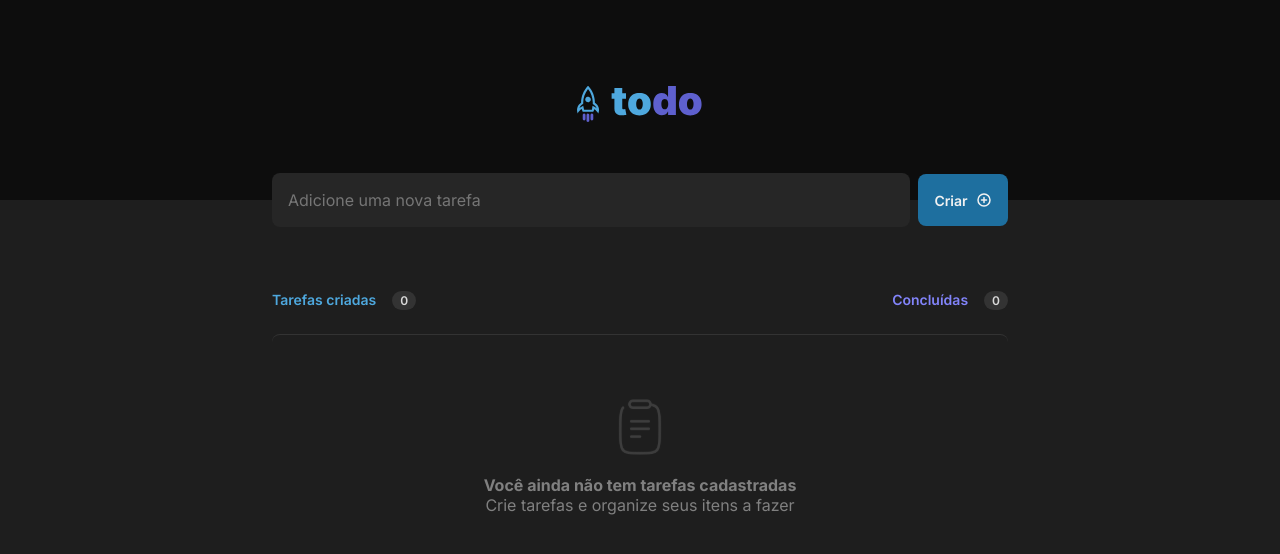
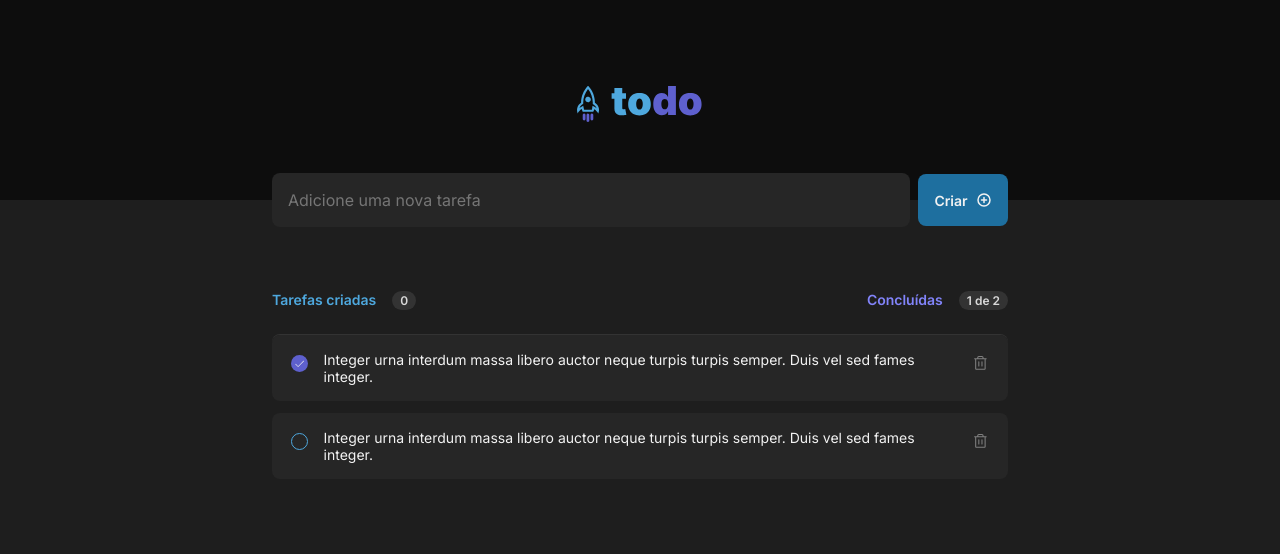
Before and after one commit to engdanielcarneiro/todo-app, a React (Vite) app: page / in a window 1280 px wide. Shown: the top 554 px of the page. Built offline with nearby package versions, Linux system fonts and the light colour scheme.

Commit message:
feat: finishing up components layout

```diff
--- a/package.json
+++ b/package.json
@@ -12,12 +12,14 @@
   "dependencies": {
     "@phosphor-icons/react": "^2.1.7",
     "react": "^18.3.1",
-    "react-dom": "^18.3.1"
+    "react-dom": "^18.3.1",
+    "uuid": "^10.0.0"
   },
   "devDependencies": {
     "@eslint/js": "^9.9.0",
     "@types/react": "^18.3.3",
     "@types/react-dom": "^18.3.0",
+    "@types/uuid": "^10.0.0",
     "@vitejs/plugin-react": "^4.3.1",
     "eslint": "^9.9.0",
     "eslint-plugin-react-hooks": "^5.1.0-rc.0",
--- a/src/App.module.css
+++ b/src/App.module.css
@@ -78,3 +78,68 @@
     border-top: 1px solid var(--gray-400);
     border-radius: 8px;
 }
+
+.notEmptyContainer {
+    display: grid;
+    gap: 0.75rem;
+}
+
+.task {
+    color: var(--gray-100);
+    padding: 1rem;
+    background-color: var(--gray-500);
+    border-radius: 8px;
+    display: flex;
+    justify-content: center;
+    text-align: left;
+    gap: 0.75rem;
+    font-size: 0.875rem;
+}
+
+.checkboxContainer {
+    height: 1.5rem;
+    width: 1.5rem;
+    display: flex;
+    justify-content: center;
+    align-items: center;
+}
+
+.checkbox {
+    border-radius: 100%;
+    height: 1.06rem;
+    width: 1.06rem;
+    display: flex;
+    align-items: center;
+    justify-content: center;
+    cursor: pointer;
+}
+
+.checkbox-checked {
+    background-color: var(--purple-dark);
+}
+
+.checkbox-unchecked {
+    border: 1px solid var(--blue);
+}
+
+.checkbox-unchecked:hover {
+    border: 1px solid var(--blue-dark);
+}
+
+.removeButton {
+    cursor: pointer;
+    background-color: transparent;
+    border: none;
+    border-radius: 4px;
+    width: 1.5rem;
+    height: 1.5rem;
+    display: flex;
+    justify-content: center;
+    align-items: center;
+    color: var(--gray-300);
+}
+
+.removeButton:hover {
+    color: var(--danger);
+    background-color: var(--gray-400);
+}
--- a/src/App.tsx
+++ b/src/App.tsx
@@ -4,10 +4,28 @@ import './global.css'
 
 import todoLogo from '../src/assets/todo-logo.svg'
 
-import { PlusCircle } from '@phosphor-icons/react'
+import { Check, CheckCircle, Circle, PlusCircle, Trash } from '@phosphor-icons/react'
 import { EmptyList } from './components/EmptyList'
 
+import { v4 as uuidv4 } from 'uuid'
+
+import { useState } from 'react'
+
+interface Task {
+  id: string
+  isCompleted: boolean,
+  content: string
+}
+
 function App() {
+
+  const [taskList, setTaskList] = useState<Task[]>([
+    {
+      id: uuidv4(),
+      isCompleted: false,
+      content: 'Integer urna interdum massa libero auctor neque turpis turpis semper. Duis vel sed fames integer.'
+    }
+  ]);
 
   return (
     <>
@@ -33,11 +51,37 @@ function App() {
               </div>
               <div className={styles.statusItem} style={{ color: 'var(--purple)' }}>
                 Concluídas
-                <div className={styles.countContainer}>0</div>
+                <div className={styles.countContainer}>{taskList.length == 0 ? '0' : '1 de 2'}</div>
               </div>
             </div>
             <div className={styles.taskListContainer}>
-              <EmptyList />
+              {taskList.length == 0 ?
+                <EmptyList />
+                :
+                <div className={styles.notEmptyContainer}>
+                  <div className={styles.task}>
+                    <div className={styles.checkboxContainer}>
+                      <div className={`${styles.checkbox} ${styles["checkbox-checked"]}`}>
+                        <Check color={'var(--gray-100)'} size={'0.69rem'} />
+                      </div>
+                    </div>
+                    {taskList[0].content}
+                    <button className={styles.removeButton}>
+                      <Trash size={'1.05rem'} />
+                    </button>
+                  </div>
+                  <div className={styles.task}>
+                    <div className={styles.checkboxContainer}>
+                      <div className={`${styles.checkbox} ${styles["checkbox-unchecked"]}`}>                   </div>
+                    </div>
+                    {taskList[0].content}
+                    <button className={styles.removeButton}>
+                      <Trash size={'1.05rem'} />
+                    </button>
+                  </div>
+
+                </div>
+              }
             </div>
           </div>
         </main>
--- a/src/global.css
+++ b/src/global.css
@@ -12,10 +12,12 @@
     --blue-dark: #1E6F9F;
 
     --purple: #8284FA;
+    --purple-dark: #5E60CE;
 
     --green-300: #00B37E;
     --green-500: #00875f;
 
+    --danger: #E25858;
     --red-500: #F75A68;
 }
 
```
Also changed, not shown: 1 other file (tests, documents, lock files or other folders).
